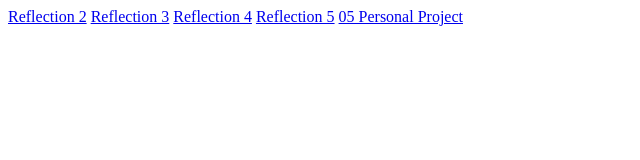
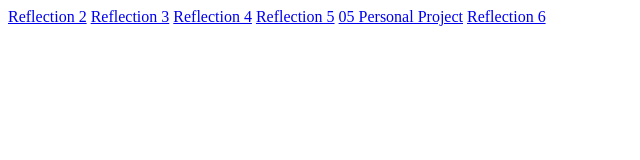
Before and after one commit to Carson-McBride/CSE170, a plain HTML site: page index.html in a window 1280 px wide. Shown: the whole page, without its empty margins (0-640 px from the left). Drawn offline with Linux system fonts and the light colour scheme.

Commit message:
added reflection 6

```diff
--- a/index.html
+++ b/index.html
@@ -12,5 +12,6 @@
     <a href="https://carson-mcbride.github.io/CSE170/reflection4.docx">Reflection 4</a>
     <a href="https://carson-mcbride.github.io/CSE170/reflection5.docx">Reflection 5</a>
     <a href="https://carson-mcbride.github.io/CSE170/personalplaybook.docx">05 Personal Project</a>
+    <a href="https://carson-mcbride.github.io/CSE170/reflection6.docx">Reflection 6</a>
 </body>
 </html>
```
